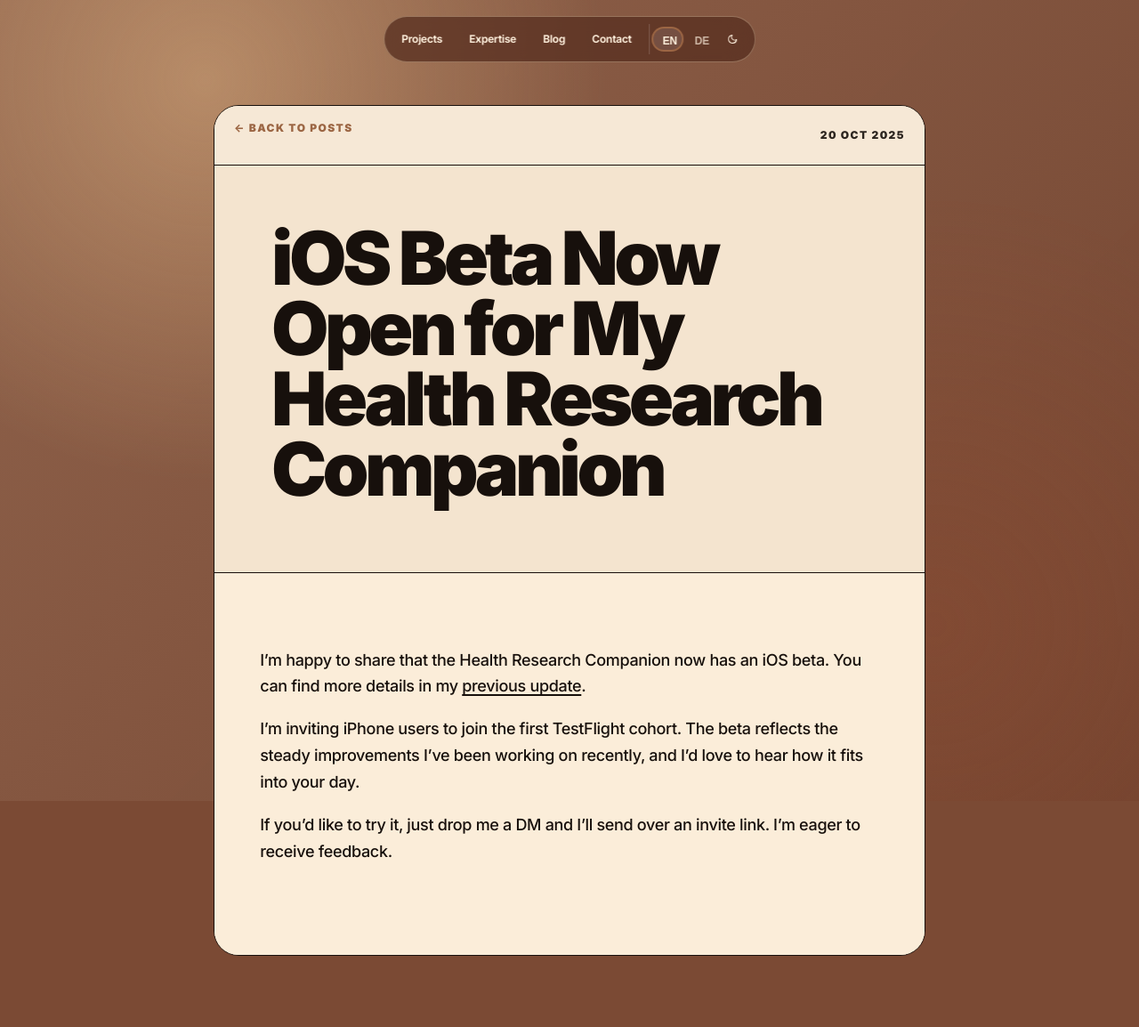
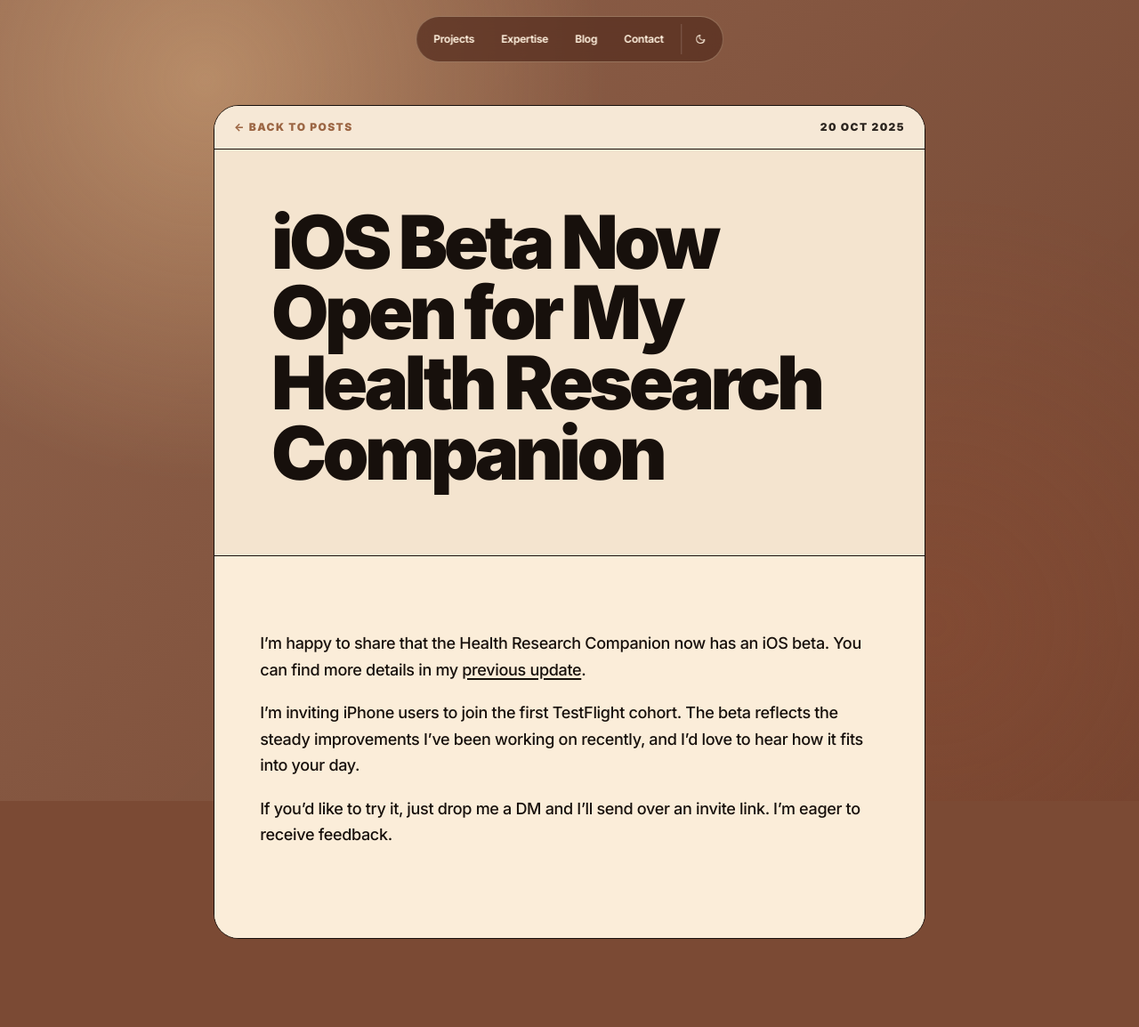
Before and after one commit to Lukafin/personalWeb, a Jekyll site: the page built from _posts/2025-10-20-ios-beta-open.md, in a window 1280 px wide. Shown: the whole page at 89% size. Built offline with Jekyll 4.4.1, drawn with Linux system fonts in a browser that asks for light colours.

Commit message:
style: update Roj card description for clarity and enhance post header layout for better alignment

```diff
--- a/_layouts/default.html
+++ b/_layouts/default.html
@@ -33,7 +33,7 @@
                 <a href="{{ '/#contact' | relative_url }}" data-en="Contact" data-de="Kontakt">Contact</a>
             </div>
             <div class="nav-controls" aria-label="Display controls">
-                {% unless page.hide_language_switcher %}
+                {% unless page.hide_language_switcher or page.layout == 'post' %}
                 <button id="en-lang" class="lang-btn" type="button" aria-label="Switch to English">EN</button>
                 <button id="de-lang" class="lang-btn" type="button" aria-label="Switch to German">DE</button>
                 {% endunless %}
--- a/index.html
+++ b/index.html
@@ -71,7 +71,7 @@ layout: none
     </div>
     <div class="grid capability-grid">
       <a class="card writing c5 large" href="{{ '/blog/' | relative_url }}"><span class="card-label" data-en="Blog" data-de="Blog">Blog</span><svg class="glyph" viewBox="0 0 100 100"><g fill="none" stroke="currentColor"><path d="M10 10q16 0 16 16q-16 0-16-16z"/><path d="M26 10q16 0 16 16q-16 0-16-16z"/><path d="M42 10q16 0 16 16q-16 0-16-16z"/><path d="M58 10q16 0 16 16q-16 0-16-16z"/><path d="M10 26q16 0 16 16q-16 0-16-16z"/><path d="M26 26q16 0 16 16q-16 0-16-16z"/><path d="M42 26q16 0 16 16q-16 0-16-16z"/><path d="M58 26q16 0 16 16q-16 0-16-16z"/><path d="M10 42q16 0 16 16q-16 0-16-16z"/><path d="M26 42q16 0 16 16q-16 0-16-16z"/><path d="M42 42q16 0 16 16q-16 0-16-16z"/><path d="M58 42q16 0 16 16q-16 0-16-16z"/></g></svg><span class="num">/08</span><h3 data-en="Writing as a public workbench." data-de="Schreiben als öffentliche Werkbank.">Writing as a public workbench.</h3><p data-en="Notes on agents, mobile products, personal infrastructure and small useful experiments." data-de="Notizen über Agenten, mobile Produkte, persönliche Infrastruktur und kleine nützliche Experimente.">Notes on agents, mobile products, personal infrastructure and small useful experiments.</p></a>
-      <a class="card writing c7 large" href="https://roj.world"><span class="card-label" data-en="Concept" data-de="Konzept">Concept</span><svg class="glyph" viewBox="0 0 100 100"><g fill="none" stroke="currentColor"><path d="M50 9 70 21v24L50 57 30 45V21z"/><path d="M29 45 49 57v24L29 93 9 81V57z"/><path d="M71 45 91 57v24L71 93 51 81V57z"/><path d="M30 21 10 33v24M70 21l20 12v24M50 57v24"/></g></svg><span class="num">/09</span><h3 data-en="Roj: background agents with a place to land." data-de="Roj: ein Landeplatz für Hintergrund-Agenten.">Roj: background agents with a place to land.</h3><p data-en="A registry and trust layer for useful autonomous work, not a monolithic backend." data-de="Eine Registry- und Vertrauensebene für nützliche autonome Arbeit, kein monolithisches Backend.">A registry and trust layer for useful autonomous work, not a monolithic backend.</p></a>
+      <a class="card writing c7 large" href="https://roj.world"><span class="card-label" data-en="Concept" data-de="Konzept">Concept</span><svg class="glyph" viewBox="0 0 100 100"><g fill="none" stroke="currentColor"><path d="M50 9 70 21v24L50 57 30 45V21z"/><path d="M29 45 49 57v24L29 93 9 81V57z"/><path d="M71 45 91 57v24L71 93 51 81V57z"/><path d="M30 21 10 33v24M70 21l20 12v24M50 57v24"/></g></svg><span class="num">/09</span><h3 data-en="Roj: background agents with a place to land." data-de="Roj: ein Landeplatz für Hintergrund-Agenten.">Roj: background agents with a place to land.</h3><p data-en="Collaborative AI swarms for public-interest work." data-de="Kollaborative KI-Schwärme für gemeinwohlorientierte Arbeit.">Collaborative AI swarms for public-interest work.</p></a>
     </div>
   </section>
   <div id="contact" class="footer">
--- a/styles.css
+++ b/styles.css
@@ -1279,6 +1279,17 @@ body::before {
     background: rgba(255, 255, 255, 0.14);
 }
 
+.post-header .post-eyebrow a.back-to-posts,
+.post-eyebrow .meta {
+    line-height: 1;
+}
+
+.post-header .post-eyebrow a.back-to-posts {
+    display: inline-flex;
+    align-items: center;
+    margin: 0;
+}
+
 .back-to-posts {
     display: inline-flex;
     align-items: center;
```
